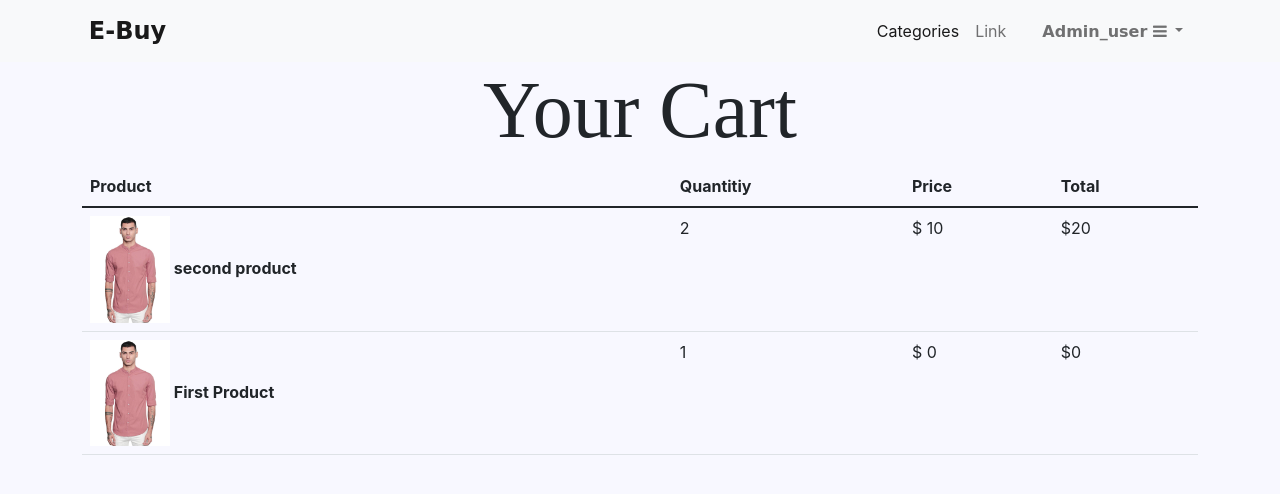
After one commit to kunalbhatia-868/E-Buy, a Django app: page /products/cart/ in a window 1280 px wide. The commit adds this page. Shown: the top 494 px of the page. Run offline with Django 3.2, Linux system fonts and the light colour scheme; a user stored in the database is signed in; data comes from the database, SQL or seed files in the repository; both versions use the stored data as it was after the commit.

Commit message:
Add to cart button with cart list page added

```diff
--- a/product/models.py
+++ b/product/models.py
@@ -36,6 +36,9 @@ class ProductOrder(models.Model):
     def __str__(self):
         return self.product.title
 
+    def get_total(self):
+        return self.product.price * self.quantity
+
 class Order(models.Model):
     user=models.ForeignKey(UserProfile,on_delete=models.CASCADE)
     products=models.ManyToManyField(ProductOrder)
--- a/product/urls.py
+++ b/product/urls.py
@@ -1,11 +1,21 @@
 from django.urls import path
-from .views import ProductDetailView,HomeView, WishlistListView,addToWishlist,WishlistListView
-
+from .views import (
+    ProductDetailView,
+    HomeView,
+    WishlistListView,
+    addToCart,
+    addToWishlist,
+    WishlistListView,
+    CartListView
+);
 
 urlpatterns=[
     path('',HomeView.as_view(),name="home"),
     path('products/wishlist/',WishlistListView.as_view(),name="wishlist"),
-    path('products/<slug:slug>',ProductDetailView.as_view(),name="detail"),
-    path('products/wishlist/<uuid:pk>/',addToWishlist,name="add_to_wishlist")
+    path('products/<uuid:pk>/add-to-cart/',addToCart,name="add_to_cart"),
+    path('products/cart/',CartListView.as_view(),name='cart'),
+    path('products/<slug:slug>/',ProductDetailView.as_view(),name="detail"),
+    path('products/<uuid:pk>/wishlist/',addToWishlist,name="add_to_wishlist"),
+
 
 ]
--- a/product/views.py
+++ b/product/views.py
@@ -4,7 +4,7 @@ from django.shortcuts import get_object_or_404, render
 from django.views.generic.list import ListView
 from django.views.generic.detail import DetailView
 from django.urls import reverse
-from product.models import Product
+from product.models import Product, ProductOrder
 # Create your views here.
 
 
@@ -61,3 +61,26 @@ class WishlistListView(ListView):
 
     def get_context_data(self, **kwargs):
         return super().get_context_data(**kwargs)
+
+class CartListView(ListView):
+    model=ProductOrder
+    template_name='product/cart.html'
+    context_object_name='cart_products'
+
+    def get_context_data(self, **kwargs):
+        return super().get_context_data(**kwargs)
+
+
+    def get_queryset(self):
+        return ProductOrder.objects.filter(user=self.request.user)
+
+def addToCart(request,pk,quantity=1):
+    product=get_object_or_404(Product,id=pk)
+    ordered_products=ProductOrder.objects.filter(user=request.user)
+    qs_inCart=ordered_products.filter(product=product)
+    if qs_inCart.exists():
+        qs_inCart.delete()
+    else:
+        ProductOrder.objects.create(user=request.user,product=product,quantity=quantity)
+
+    return HttpResponseRedirect(reverse('home'))
--- a/static/css/base.css
+++ b/static/css/base.css
@@ -1,7 +1,6 @@
 * {
 	box-sizing: border-box;
 	scroll-behavior: smooth;
-	background-color: ghostwhite;
 }
 
 body,
--- /dev/null
+++ b/static/css/product/cart.css
@@ -0,0 +1,14 @@
+.page-title {
+	text-align: center;
+	font-size: 10vh;
+	font-family: serif;
+}
+.cart-product-image {
+	width: 80px;
+}
+.cart-row {
+}
+
+body {
+	background-color: ghostwhite;
+}
--- a/templates/components/navbar.html
+++ b/templates/components/navbar.html
@@ -25,7 +25,7 @@
                     </a>
                     <ul class="dropdown-menu" aria-labelledby="navbarDropdown">
                         {% if user.is_authenticated %}
-                            <li><a class="dropdown-item" href="#">Cart</a></li>
+                            <li><a class="dropdown-item" href={% url 'cart'%}>Cart</a></li>
                             <li><a class="dropdown-item" href={% url 'wishlist'%}>Wishlist</a></li>
                             <li>
                                 <hr class="dropdown-divider">
--- /dev/null
+++ b/templates/product/cart.html
@@ -0,0 +1,36 @@
+{% extends "base.html" %}
+{% load static %}
+
+{% block head %}
+    <link rel="stylesheet" href={% static 'css/product/cart.css' %}>
+{% endblock %}
+
+
+{% block content %}
+    <h1 class="page-title">Your Cart</h1>
+    <div class="container cart">
+        <table class="table table-hover">
+            <thead>
+                <tr>
+                    <th scope="col">Product</th>
+                    <th scope="col">Quantitiy</th>
+                    <th scope="col">Price</th>
+                    <th scope="col">Total</th>
+                </tr>
+            </thead>
+            <tbody>
+                {% for product in cart_products %}
+                    <tr class="cart-row">
+                        <th scope="row">
+                            <img class="cart-product-image" src={% static 'images/sample_product.jpg' %} alt="">
+                            <a href={% url 'detail' product.product.slug %} class="cart-product-title">{{product.product.title}}</a>
+                        </th>
+                        <td>{{product.quantity}}</td>
+                        <td>$ {{product.product.price}}</td>
+                        <td>${{product.get_total}}</td>
+                    </tr>
+                {% endfor %}
+            </tbody>
+        </table>
+    </div>
+{% endblock %}
--- a/templates/product/product_detail.html
+++ b/templates/product/product_detail.html
@@ -16,6 +16,11 @@
             <p class="product-desc">{{product.description}}</p>
 
             <p>${{product.price}}</p>
+            <button  class="btn btn-primary">
+                <a href={% url "add_to_cart" product.id %}>
+                    Add To Cart
+                </a>
+            </button>
         </section>
     </main>
 
```
Also changed, not shown: db.sqlite3.
